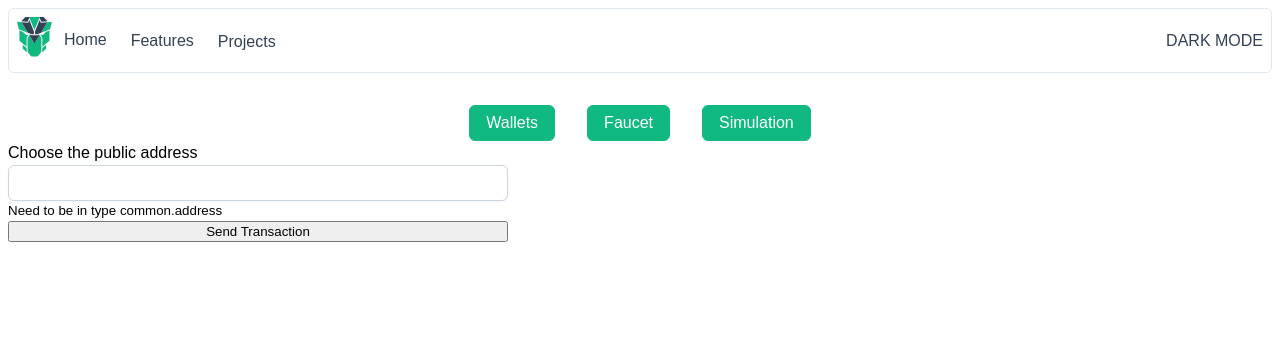
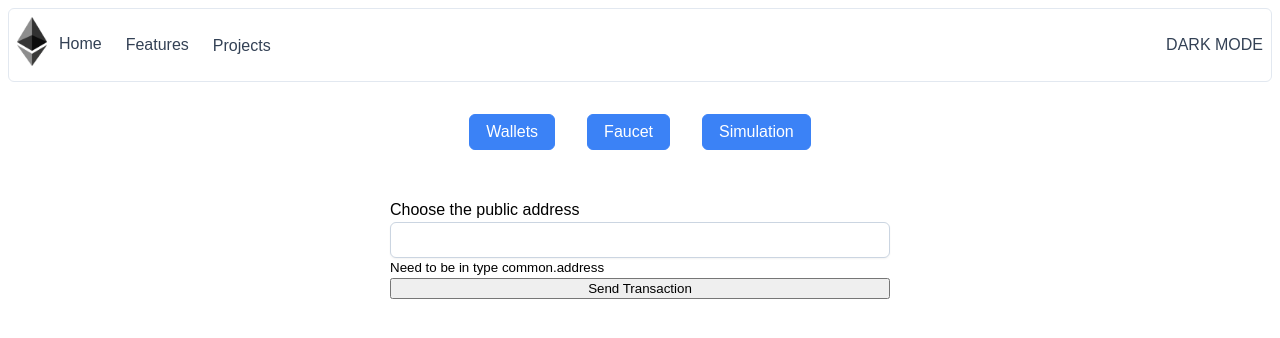
Before and after one commit to APlonks/ether-faucet, a Vue app in the folder frontend/: page /SendEthersToSpecificAddress in a window 1280 px wide. Shown: the top 338 px of the page. Built offline with nearby package versions, Linux system fonts and the light colour scheme; a web font is replaced by a local one.

Commit message:
Wallets creation functional

```diff
--- a/frontend/src/App.vue
+++ b/frontend/src/App.vue
@@ -23,7 +23,7 @@ import Faucet from './components/access/AccessSimulation.vue'
           <Faucet/>
         </RouterLink>
       </nav>
-      <RouterView />
+      <RouterView class="RouterView" />
     </div>
   </header>
 
@@ -65,6 +65,14 @@ nav a:first-of-type {
   border: 0;
 }
 
+.RouterView {
+  display: flex;
+  justify-content: center;
+  align-items: center;
+  width: 100%;
+  margin-top: 3em;
+}
+
 /* @media (min-width: 1024px) {
   header {
     display: flex;
--- a/frontend/src/components/actions/CreateWallet.vue
+++ b/frontend/src/components/actions/CreateWallet.vue
@@ -1,50 +1,48 @@
 <script setup lang="ts">
-import Web3 from 'web3'
-import axios from 'axios'
-import { ref, onMounted } from 'vue';
-// import { ProductService } from '@/service/ProductService';
+import Web3 from 'web3';
+import { ref } from 'vue';
 import Button from 'primevue/button';
 import DataTable from 'primevue/datatable';
 import Column from 'primevue/column';
-import ColumnGroup from 'primevue/columngroup';   // optional
-import Row from 'primevue/row';                   // optional
-import { todo } from 'node:test';
 
 const web3 = new Web3(import.meta.env.VITE_HTTP_ENDPOINT_NODE);
-// console.log(await web3.eth.net.getId());
 
-let todos = ref ()
-let array: { publicKey: string; privateKey: string }[] = []
-// let newWallet:{ publicKey: string; privateKey: string };
+type Wallet = {
+    publicKey: string;
+    privateKey: string;
+};
 
-function createWallet(){
+let wallets = ref<Wallet[]>([]);
+
+function createWallet() {
     const account = web3.eth.accounts.create();
-    console.log("public key:",account.address)
-    console.log("private key",account.privateKey)
-    const newWallet = {publicKey: account.address, privateKey: account.privateKey}
-    array.push(newWallet)
-    console.log(array)
+    console.log("Public Key:", account.address);
+    console.log("Private Key:", account.privateKey);
+    const newWallet: Wallet = { publicKey: account.address, privateKey: account.privateKey };
+    wallets.value.push(newWallet);
 }
 
-
-const products = ref();
 const columns = [
-    { field: 'private key', header: 'private key' },
-    { field: 'public key', header: 'public key' }
+    { field: 'publicKey', header: 'Public Key' },
+    { field: 'privateKey', header: 'Private Key' }
 ];
-
 </script>
 
 <template>
-    <br> <br> <br>
-    <Button @click="createWallet" label="New Wallet" />
-    <div class="card">
-        <DataTable :value="products" tableStyle="max-width: 60rem">
-            <Column v-for="col of columns" :key="col.field" :field="col.field" :header="col.header"></Column>
-        </DataTable>
+    <div class="container">
+        <Button @click="createWallet" label="New Wallet" />
+        <br>
+        <div class="card">
+            <DataTable :value="wallets" tableStyle="min-width: 60rem">
+                <Column v-for="col in columns" :key="col.field" :field="col.field" :header="col.header"></Column>
+            </DataTable>
+        </div>
     </div>
-
 </template>
 
 <style>
+.container{
+    display: flex;
+    flex-direction: column;
+}
 </style>
--- a/frontend/src/components/global/Navbar.vue
+++ b/frontend/src/components/global/Navbar.vue
@@ -5,6 +5,8 @@ import Menubar from 'primevue/menubar';
 import Badge from 'primevue/badge';
 import InputText from 'primevue/inputtext';
 import Avatar from 'primevue/avatar';
+import Image from 'primevue/image';
+
 
 const items = ref([
     {
@@ -45,19 +47,12 @@ const items = ref([
 
 <template>
     <div class="card">
-        <Menubar :model="items" class="container">
+        <Menubar :model="items" class="container_navbar">
             <template #start>
                 <RouterLink to="/">
-                    <svg width="35" height="40" viewBox="0 0 35 40" fill="none" xmlns="http://www.w3.org/2000/svg" class="h-2rem">
-                        <path
-                            d="M25.87 18.05L23.16 17.45L25.27 20.46V29.78L32.49 23.76V13.53L29.18 14.73L25.87 18.04V18.05ZM25.27 35.49L29.18 31.58V27.67L25.27 30.98V35.49ZM20.16 17.14H20.03H20.17H20.16ZM30.1 5.19L34.89 4.81L33.08 12.33L24.1 15.67L30.08 5.2L30.1 5.19ZM5.72 14.74L2.41 13.54V23.77L9.63 29.79V20.47L11.74 17.46L9.03 18.06L5.72 14.75V14.74ZM9.63 30.98L5.72 27.67V31.58L9.63 35.49V30.98ZM4.8 5.2L10.78 15.67L1.81 12.33L0 4.81L4.79 5.19L4.8 5.2ZM24.37 21.05V34.59L22.56 37.29L20.46 39.4H14.44L12.34 37.29L10.53 34.59V21.05L12.42 18.23L17.45 26.8L22.48 18.23L24.37 21.05ZM22.85 0L22.57 0.69L17.45 13.08L12.33 0.69L12.05 0H22.85Z"
-                            fill="var(--primary-color)"
-                        />
-                        <path
-                            d="M30.69 4.21L24.37 4.81L22.57 0.69L22.86 0H26.48L30.69 4.21ZM23.75 5.67L22.66 3.08L18.05 14.24V17.14H19.7H20.03H20.16H20.2L24.1 15.7L30.11 5.19L23.75 5.67ZM4.21002 4.21L10.53 4.81L12.33 0.69L12.05 0H8.43002L4.22002 4.21H4.21002ZM21.9 17.4L20.6 18.2H14.3L13 17.4L12.4 18.2L12.42 18.23L17.45 26.8L22.48 18.23L22.5 18.2L21.9 17.4ZM4.79002 5.19L10.8 15.7L14.7 17.14H14.74H15.2H16.85V14.24L12.24 3.09L11.15 5.68L4.79002 5.2V5.19Z"
-                            fill="var(--text-color)"
-                        />
-                    </svg>
+                    <div class="card flex justify-content-center">
+                        <Image src="../../../public/Ethereum_logo_.png" alt="Image" width="30" />
+                    </div>
                 </RouterLink>
             </template>
             <template #item="{ item, props, hasSubmenu, root }">
@@ -77,8 +72,9 @@ const items = ref([
 </template>
 
 <style>
-.container{
+.container_navbar{
     display: flex;
+    /* flex-direction: column; */
     justify-content: space-between;
 }
 </style>
--- a/frontend/src/main.ts
+++ b/frontend/src/main.ts
@@ -5,7 +5,7 @@ import App from './App.vue'
 import router from './router'
 import PrimeVue from 'primevue/config'
 import ToastService from 'primevue/toastservice';
-import 'primevue/resources/themes/aura-light-green/theme.css'
+import 'primevue/resources/themes/aura-light-blue/theme.css'
 
 const app = createApp(App)
 
--- a/frontend/src/service/FaucetService.ts
+++ b/frontend/src/service/FaucetService.ts
@@ -1,10 +1,8 @@
 import axios from 'axios'
-
-const VITE_BACKEND_URL = 'http://192.168.5.10:8080'
 
 const faucetService = {
     SendEthersToSpecificAddress(wallet_to_send:string){
-        return axios.post(VITE_BACKEND_URL+'/SendEthersToSpecificAddress',{
+        return axios.post(import.meta.env.VITE_BACKEND_URL+'/SendEthersToSpecificAddress',{
             wallet: wallet_to_send
         }).catch(error => {
             console.log(error);
```
Also changed, not shown: frontend/public/Ethereum_logo_.png (added), 1 other file (tests, documents, lock files or other folders).
